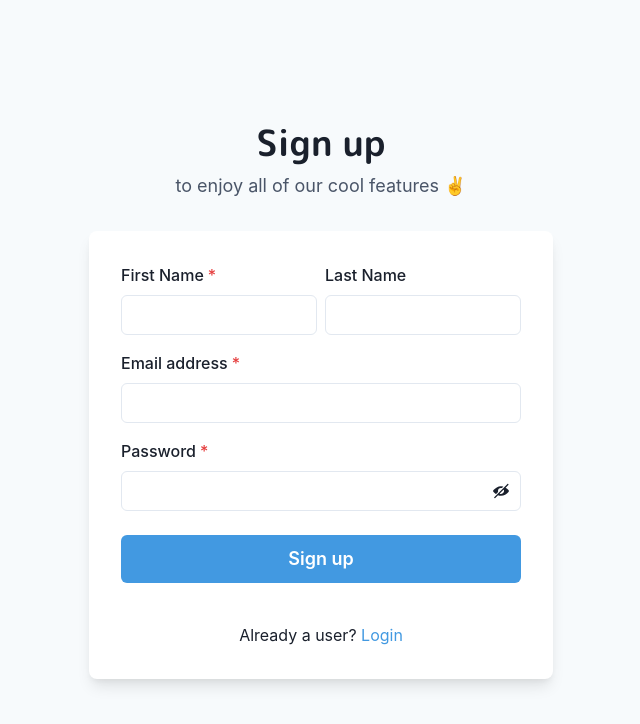
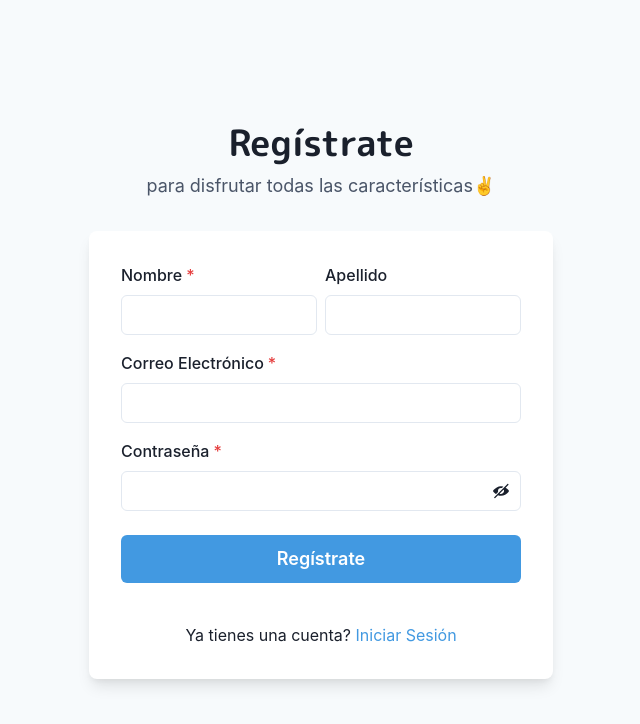
Before and after one commit to JsQkzoo18/sub_safe, a Next.js app: page /register in a window 1280 px wide. Shown: the top 724 px of the page, without its empty margins (319-959 px from the left). Built offline with nearby package versions, Linux system fonts and the light colour scheme.

Commit message:
Fixed Login

```diff
--- a/components/Auth/Register/Register.js
+++ b/components/Auth/Register/Register.js
@@ -34,10 +34,10 @@ export default function Register() {
           <Stack spacing={8} mx={"auto"} maxW={"lg"} py={12} px={6}>
             <Stack align={"center"}>
               <Heading fontSize={"4xl"} textAlign={"center"}>
-                Sign up
+                Regístrate
               </Heading>
               <Text fontSize={"lg"} color={"gray.600"}>
-                to enjoy all of our cool features ✌️
+                para disfrutar todas las características✌️
               </Text>
             </Stack>
             <Box
@@ -50,23 +50,23 @@ export default function Register() {
                 <HStack>
                   <Box>
                     <FormControl id="firstName" isRequired>
-                      <FormLabel>First Name</FormLabel>
+                      <FormLabel>Nombre</FormLabel>
                       <Input type="text" />
                     </FormControl>
                   </Box>
                   <Box>
                     <FormControl id="lastName">
-                      <FormLabel>Last Name</FormLabel>
+                      <FormLabel>Apellido</FormLabel>
                       <Input type="text" />
                     </FormControl>
                   </Box>
                 </HStack>
                 <FormControl id="email" isRequired>
-                  <FormLabel>Email address</FormLabel>
+                  <FormLabel>Correo Electrónico</FormLabel>
                   <Input type="email" />
                 </FormControl>
                 <FormControl id="password" isRequired>
-                  <FormLabel>Password</FormLabel>
+                  <FormLabel>Contraseña</FormLabel>
                   <InputGroup>
                     <Input type={showPassword ? "text" : "password"} />
                     <InputRightElement h={"full"}>
@@ -91,14 +91,14 @@ export default function Register() {
                       bg: "blue.500",
                     }}
                   >
-                    Sign up
+                    Regístrate
                   </Button>
                 </Stack>
                 <Stack pt={6}>
                   <Text align={"center"}>
-                    Already a user?{" "}
+                    Ya tienes una cuenta?{" "}
                     <NextLink href="/login" passHref>
-                      <Link color={"blue.400"}>Login</Link>
+                      <Link color={"blue.400"}>Iniciar Sesión</Link>
                     </NextLink>
                   </Text>
                 </Stack>
```
Also changed, not shown: components/Auth/Login/Login.js (+9 -26 lines), components/Tab/TabProduct.js (+61 -5 lines), pages/[product].js (+1 -35 lines).
